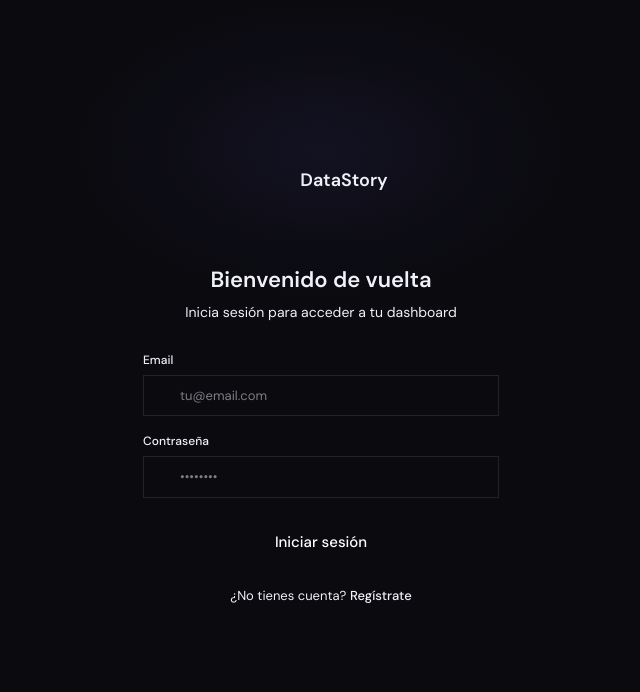
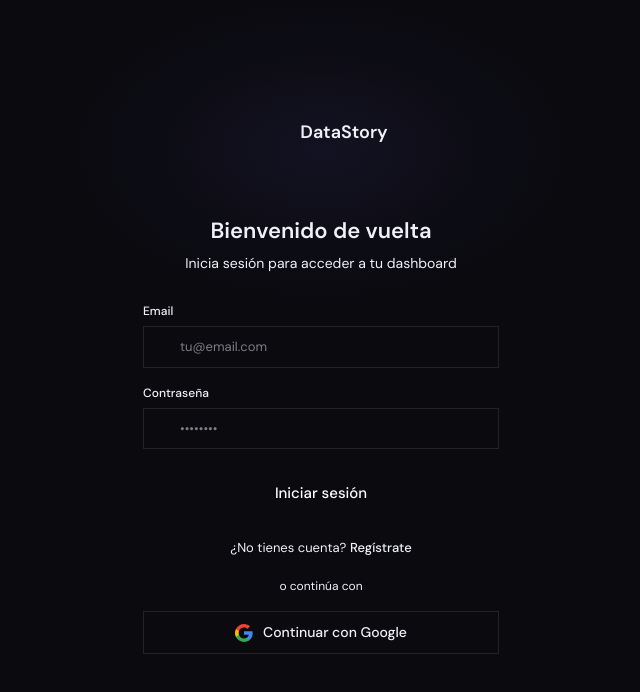
Before and after one commit to ArturoMeave/DataStory-Frontend, a React (Vite) app: page /auth in a window 1280 px wide. Shown: the top 692 px of the page, without its empty margins (319-959 px from the left). Built offline with nearby package versions, Linux system fonts and the light colour scheme; no server answers.

Commit message:
feat: implement authentication pages with login, registration, and 2FA support

```diff
--- a/src/App.tsx
+++ b/src/App.tsx
@@ -7,6 +7,7 @@ import { AuthPage } from "./pages/AuthPage";
 import { HistoryPage } from "./pages/HistoryPage";
 import { SettingsPage } from "./pages/SettingsPage";
 import { ProtectedRoute } from "./components/layout/ProtectedRoute";
+import { AuthCallbackPage } from "./pages/AuthCallbackPage";
 
 export function App() {
   return (
@@ -14,6 +15,7 @@ export function App() {
       <Routes>
         <Route path="/" element={<LandingPage />} />
         <Route path="/auth" element={<AuthPage />} />
+        <Route path="/auth/callback" element={<AuthCallbackPage />} />
         <Route
           path="/dashboard"
           element={
--- /dev/null
+++ b/src/pages/AuthCallbackPage.tsx
@@ -0,0 +1,56 @@
+import { useEffect } from "react";
+import { useNavigate, useSearchParams } from "react-router-dom";
+import { BarChart2 } from "lucide-react";
+import { useAuthStore } from "../stores/authStore";
+
+export function AuthCallbackPage() {
+  const navigate = useNavigate();
+  const [searchParams] = useSearchParams();
+  const { login } = useAuthStore();
+
+  useEffect(() => {
+    const token = searchParams.get("token");
+    const id = searchParams.get("id");
+    const email = searchParams.get("email");
+    const name = searchParams.get("name");
+
+    if (token && id && email) {
+      login(token, { id, email, name: name || null });
+      navigate("/dashboard");
+    } else {
+      navigate("/auth?error=google");
+    }
+  }, []);
+
+  return (
+    <div
+      style={{
+        minHeight: "100vh",
+        background: "var(--color-bg-base)",
+        display: "flex",
+        flexDirection: "column",
+        alignItems: "center",
+        justifyContent: "center",
+        gap: 16,
+      }}
+    >
+      <div
+        style={{
+          width: 40,
+          height: 40,
+          borderRadius: "var(--radius-md)",
+          background: "var(--color-accent-dim)",
+          border: "1px solid var(--color-accent)",
+          display: "flex",
+          alignItems: "center",
+          justifyContent: "center",
+        }}
+      >
+        <BarChart2 size={20} color="var(--color-accent)" />
+      </div>
+      <p style={{ fontSize: 14, color: "var(--color-text-secondary)" }}>
+        Iniciando sesión con Google...
+      </p>
+    </div>
+  );
+}
--- a/src/pages/AuthPage.tsx
+++ b/src/pages/AuthPage.tsx
@@ -11,6 +11,15 @@ import {
 
 type Mode = "login" | "register";
 type Step = "auth" | "2fa";
+
+const GoogleIcon = () => (
+  <svg width="18" height="18" viewBox="0 0 18 18" style={{ flexShrink: 0 }}>
+    <path fill="#4285F4" d="M17.64 9.2c0-.637-.057-1.251-.164-1.84H9v3.481h4.844c-.209 1.125-.843 2.078-1.796 2.717v2.258h2.908c1.702-1.567 2.684-3.875 2.684-6.615z" />
+    <path fill="#34A853" d="M9 18c2.43 0 4.467-.806 5.956-2.184l-2.908-2.258c-.806.54-1.837.86-3.048.86-2.344 0-4.328-1.584-5.036-3.711H.957v2.332C2.438 15.983 5.482 18 9 18z" />
+    <path fill="#FBBC05" d="M3.964 10.707c-.18-.54-.282-1.117-.282-1.707s.102-1.167.282-1.707V4.961H.957C.347 6.173 0 7.548 0 9s.348 2.827.957 4.039l3.007-2.332z" />
+    <path fill="#EA4335" d="M9 3.58c1.321 0 2.508.454 3.44 1.345l2.582-2.58C13.463.891 11.426 0 9 0 5.482 0 2.438 2.017.957 4.961L3.964 7.293C4.672 5.166 6.656 3.58 9 3.58z" />
+  </svg>
+)
 
 export function AuthPage() {
   const navigate = useNavigate();
@@ -218,9 +227,7 @@ export function AuthPage() {
 
             {step === "auth" && (
               <>
-                <div
-                  style={{ display: "flex", flexDirection: "column", gap: 6 }}
-                >
+                <div style={{ display: "flex", flexDirection: "column", gap: 6 }}>
                   <label
                     style={{
                       fontSize: 12,
@@ -261,9 +268,7 @@ export function AuthPage() {
                   </div>
                 </div>
 
-                <div
-                  style={{ display: "flex", flexDirection: "column", gap: 6 }}
-                >
+                <div style={{ display: "flex", flexDirection: "column", gap: 6 }}>
                   <label
                     style={{
                       fontSize: 12,
@@ -393,6 +398,7 @@ export function AuthPage() {
           </form>
 
           {step === "auth" && (
+            <>
               <div style={{ textAlign: "center", marginTop: 20 }}>
                 <p style={{ fontSize: 13, color: "var(--color-text-muted)" }}>
                   {mode === "login" ? "¿No tienes cuenta?" : "¿Ya tienes cuenta?"}{" "}
@@ -415,6 +421,44 @@ export function AuthPage() {
                   </button>
                 </p>
               </div>
+              <div style={{ display: "flex", alignItems: "center", gap: 12, margin: "20px 0 16px" }}>
+                <div style={{ flex: 1, height: 1, background: "var(--color-border)" }} />
+                <span style={{ fontSize: 12, color: "var(--color-text-muted)" }}>o continúa con</span>
+                <div style={{ flex: 1, height: 1, background: "var(--color-border)" }} />
+              </div>
+
+              {/* Botón Google */}
+              <a
+                href={`${import.meta.env.VITE_API_URL ?? "http://localhost:3001"}/api/auth/google`}
+                style={{
+                  display: "flex",
+                  alignItems: "center",
+                  justifyContent: "center",
+                  gap: 10,
+                  width: "100%",
+                  padding: "10px 16px",
+                  borderRadius: "var(--radius-md)",
+                  background: "var(--color-bg-elevated)",
+                  border: "1px solid var(--color-border-hover)",
+                  color: "var(--color-text-primary)",
+                  fontSize: 14,
+                  fontWeight: 500,
+                  textDecoration: "none",
+                  fontFamily: "var(--font-sans)",
+                  cursor: "pointer",
+                  boxSizing: "border-box",
+                }}
+                onMouseEnter={(e) => {
+                  e.currentTarget.style.borderColor = "var(--color-accent)";
+                }}
+                onMouseLeave={(e) => {
+                  e.currentTarget.style.borderColor = "var(--color-border-hover)";
+                }}
+              >
+                <GoogleIcon />
+                Continuar con Google
+              </a>
+            </>
           )}
 
           {step === "2fa" && (
```
Lines whose indentation alone changed are shown as unchanged.
